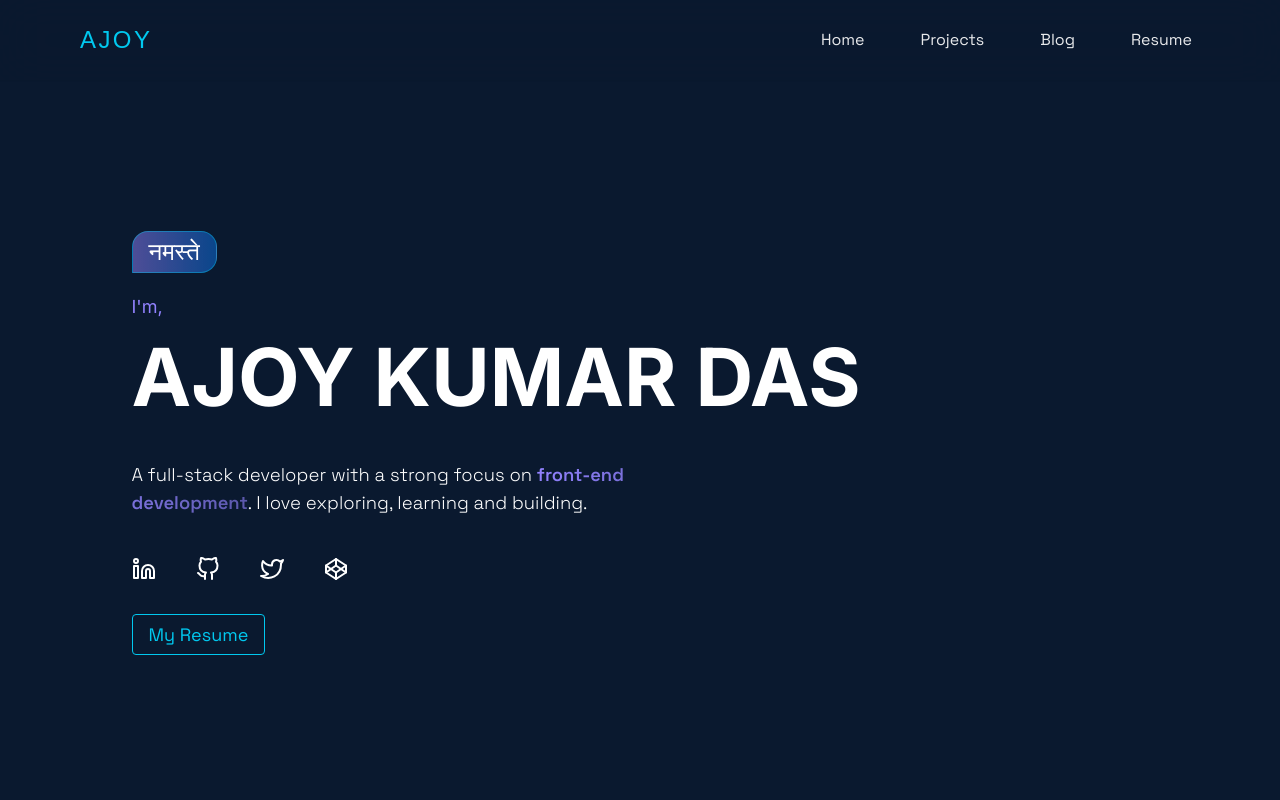
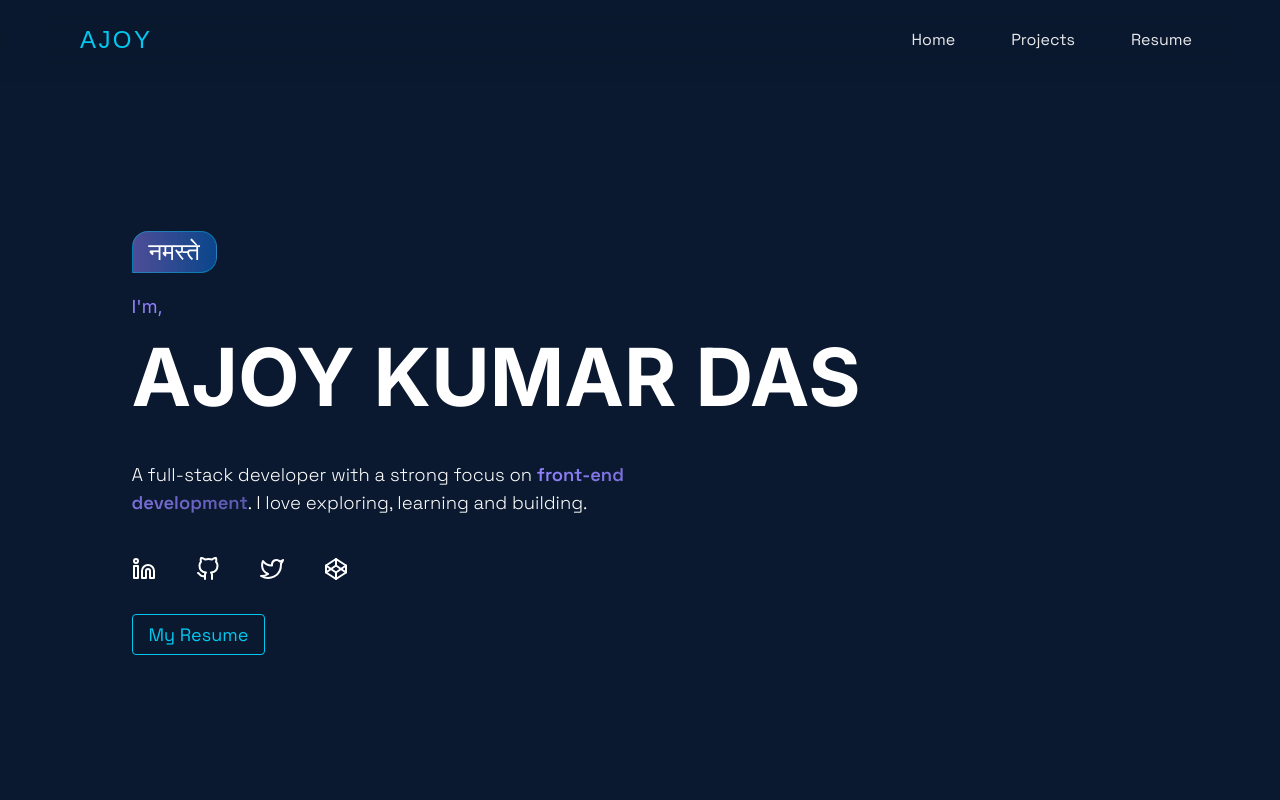
Before and after one commit to ajoykumardas12/portfolio23, a Next.js app: page / in a window 1280 px wide. Shown: the top 800 px of the page. Built offline with nearby package versions, Linux system fonts and the light colour scheme; no server answers; a web font is replaced by a local one.

Commit message:
feat: hide blogs link from header under dev=true flag

```diff
--- a/src/components/Header.tsx
+++ b/src/components/Header.tsx
@@ -6,6 +6,8 @@ import useWindowReSize from "@/src/hooks/useWindowResize";
 import { Eagle_Lake, Space_Grotesk } from "next/font/google";
 import Link from "next/link";
 import { useEffect, useRef, useState } from "react";
+
+import DevFeature from "./common/DevFeature";
 
 import externalLinks from "@data/constants/external-links";
 
@@ -94,11 +96,13 @@ function Header() {
                 Projects
               </a>
             </li>
-            <li className="nav-link">
-              <Link href="/blogs" onClick={navClickHamburgerClose}>
-                Blog
-              </Link>
-            </li>
+            <DevFeature>
+              <li className="nav-link">
+                <Link href="/blogs" onClick={navClickHamburgerClose}>
+                  Blog
+                </Link>
+              </li>
+            </DevFeature>
             <li className="nav-link">
               <Link
                 href={externalLinks.RESUME}
--- /dev/null
+++ b/src/components/common/DevFeature.tsx
@@ -0,0 +1,14 @@
+import { useSearchParams } from "next/navigation";
+import { ReactNode } from "react";
+
+const DevFeature = ({ children }: { children: ReactNode }) => {
+  const searchParams = useSearchParams();
+
+  const dev = searchParams.get("dev") === "true";
+
+  if (!dev) return;
+
+  return children;
+};
+
+export default DevFeature;
```
